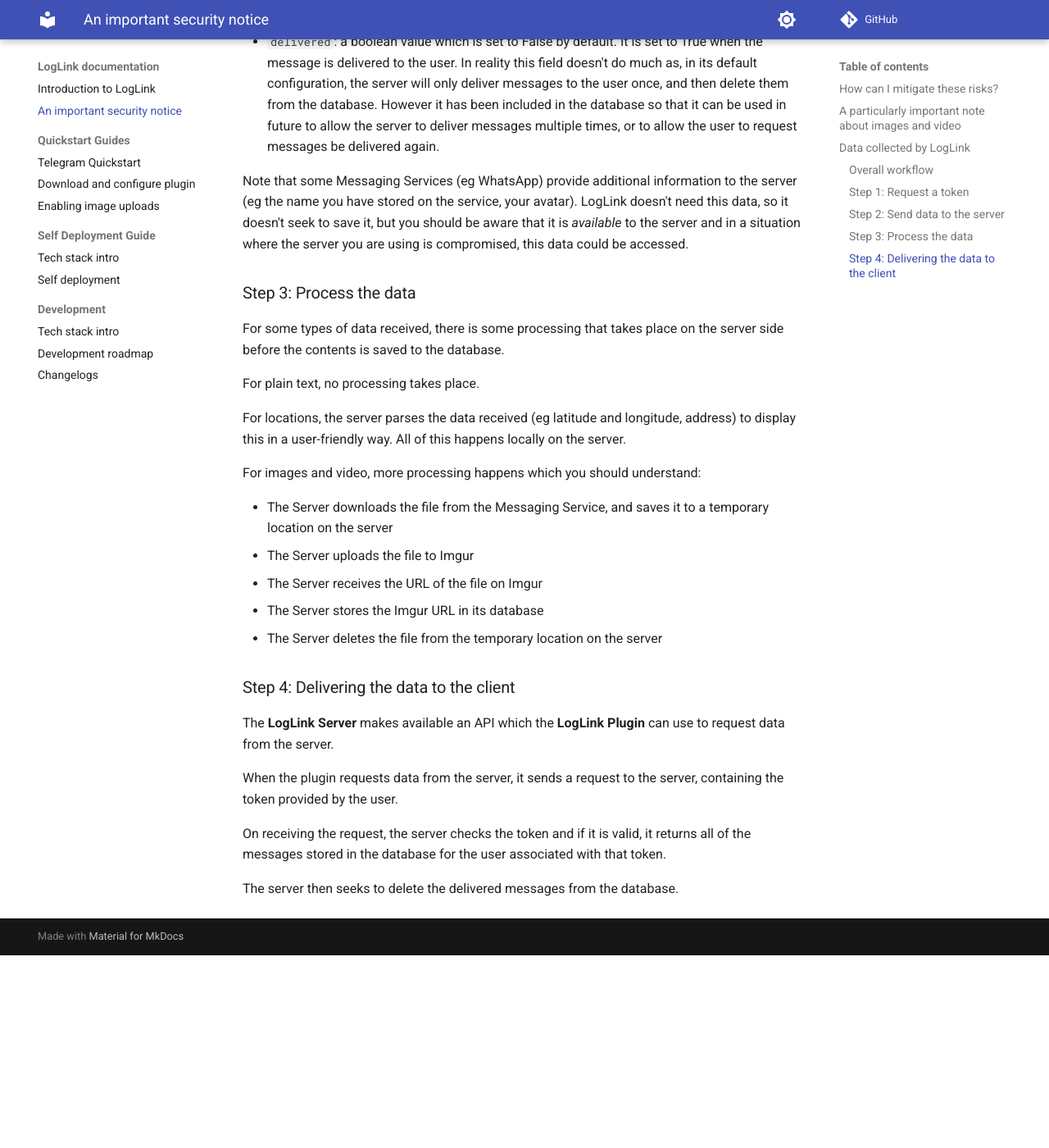
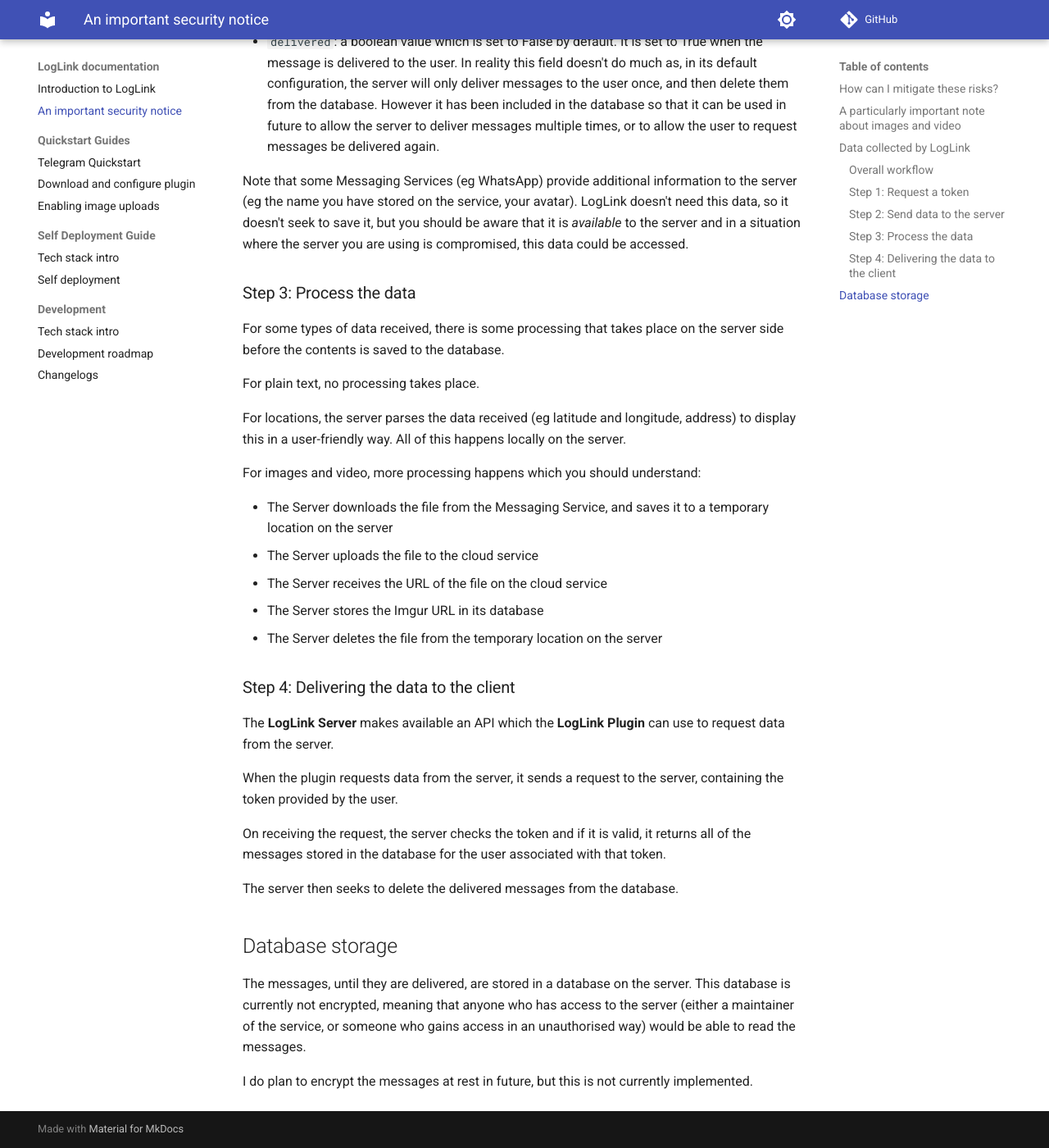
Before and after one commit to hankhank10/loglink-docs, an MkDocs documentation site: the page built from docs/security-notice.md, in a window 1280 px wide and 1400 px high, scrolled down 3031 px. Shown: the whole window at 82% size. Built offline with MkDocs 1.6.1 and Material for MkDocs 9.7.7, drawn with Linux system fonts in a browser that asks for light colours; comment, search, counter and statistics services are not loaded; before the commit the page ends 4196 px from its top, so only the background shows below that; some of the changed text lies outside the part shown.

Commit message:
Update security-notice.md

```diff
--- a/docs/security-notice.md
+++ b/docs/security-notice.md
@@ -26,9 +26,9 @@
 
 ## A *particularly* important note about images and video
 
-Plain text and locations are processed locally on the server, but to deal with images and videos we use (Imgur)[https://imgur.com/], a third party service.
+Plain text and locations are processed locally on the server, but to deal with images and videos we use [imgBB][https://imgbb.com/], a third party service.
 
-This means that images and videos you send to the server are uploaded ot Imgur which is publicly available.
+This means that images and videos you send to the server are uploaded to imgBB which may be publicly available.
 
 ## Data collected by LogLink
 
@@ -62,8 +62,8 @@
 - `provider`: this identifies where the request came from (eg "whatsapp" or "telegram")
 
 - `provider_id`: this is the unique identifier provided by the provider (whatsapp or telegram) to identify the user who made the request. This is:
-  - For WhatsApp, the phone number of the user
-  - For Telegram, the chat_id
+    - For WhatsApp, the phone number of the user
+    - For Telegram, the chat_id
 
 - `approved`: this is a boolean value which is set to True by default. It is currently not in use, but might be used in the future to allow the service to blacklist users who are abusing the service.
 
@@ -100,8 +100,8 @@
 For images and video, more processing happens which you should understand:
 
 - The Server downloads the file from the Messaging Service, and saves it to a temporary location on the server
-- The Server uploads the file to Imgur
-- The Server receives the URL of the file on Imgur
+- The Server uploads the file to the cloud service
+- The Server receives the URL of the file on the cloud service
 - The Server stores the Imgur URL in its database
 - The Server deletes the file from the temporary location on the server
 
@@ -115,3 +115,10 @@
 On receiving the request, the server checks the token and if it is valid, it returns all of the messages stored in the database for the user associated with that token.
 
 The server then seeks to delete the delivered messages from the database.
+
+
+## Database storage
+
+The messages, until they are delivered, are stored in a database on the server. This database is currently not encrypted, meaning that anyone who has access to the server (either a maintainer of the service, or someone who gains access in an unauthorised way) would be able to read the messages.
+
+I do plan to encrypt the messages at rest in future, but this is not currently implemented.
```
